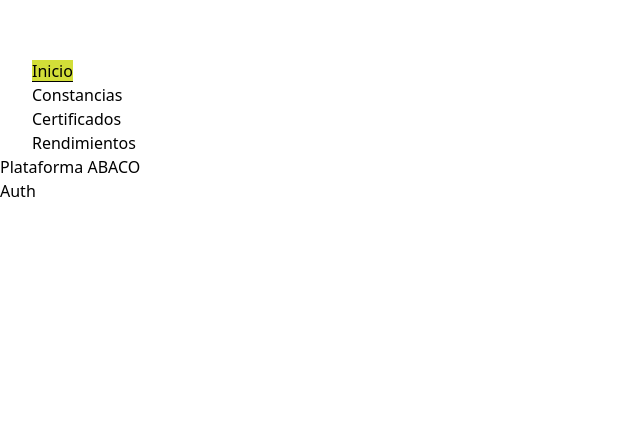
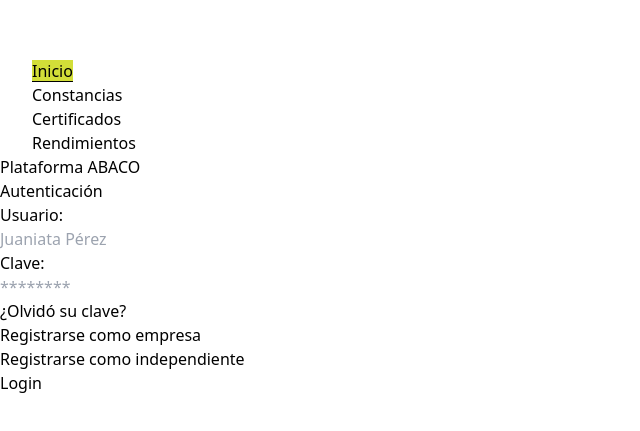
Before and after one commit to carolinamoralese/TF-Abaco, a React (Vite) app: page /#/ in a window 1280 px wide. Shown: the part 101-532 px from the top of the page, without its empty margins (0-640 px from the left). Built offline with nearby package versions, Linux system fonts and the light colour scheme.

Commit message:
pagina login y foto png

```diff
--- a/src/Pages/Login.jsx
+++ b/src/Pages/Login.jsx
@@ -1,21 +1,35 @@
-// import banner from "..assets/UHH_5211";
+import LoginPhoto from "../assets/loginPhoto.png";
 
 export function Login() {
   return (
     <main>
       <section id="section1">
-            {/* <img src={banner} alt="banner" ></img> */}
+        {/* <img src={LoginPhoto} alt="banner" /> */}
         <p>Plataforma ABACO</p>
         {/* <img src={} alt="" ></img>
             <img src={} alt="" ></img> */}
       </section>
-        <p>Auth</p>
       <section id="section2">
-
-
+        <p className="loginText">Autenticación</p>
+        <div className="loginInfo">
+          {" "}
+          {/* área redonda gris */}
+          {/* use grid */}
+          <p>Usuario:</p>
+          <input type="text" placeholder="Juaniata Pérez" />
+          <p>Clave:</p>
+          <input type="text" placeholder="********" />
+          <p>¿Olvidó su clave?</p>
+          <p>Registrarse como empresa</p>
+          <p>Registrarse como independiente</p>
+        </div>
+        <button>Login</button>
+        <div className="companiesLogo">
+       {/* add logos */}
+        </div>
       </section>
     </main>
-  )
+  );
 }
 
 //        <section class="Auth">
```
Also changed, not shown: 1 other file (tests, documents, lock files or other folders). Lines whose indentation alone changed are shown as unchanged.
